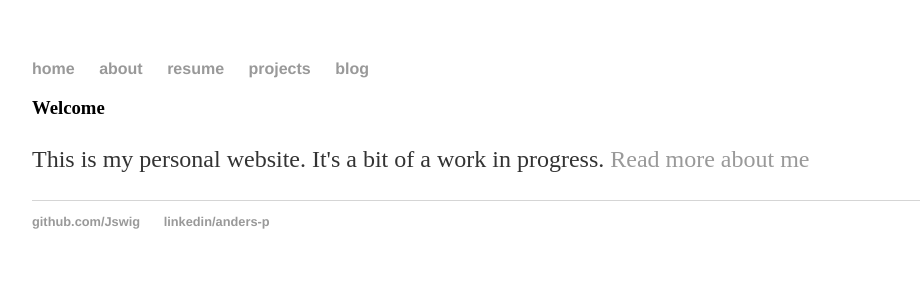
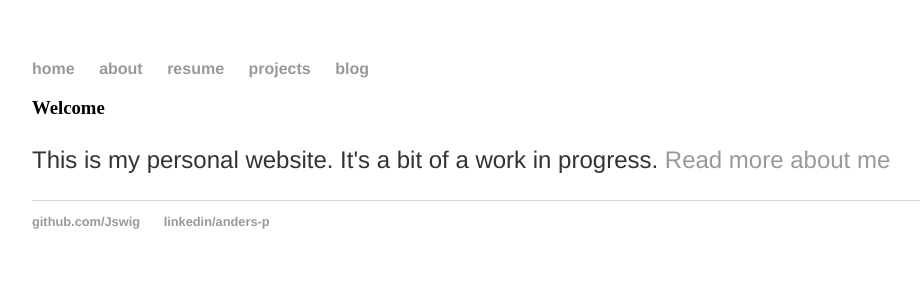
Before and after one commit to Jswig/Jswig.github.io, a Jekyll site: the page built from index.html, in a window 1280 px wide. Shown: the top 300 px of the page, without its empty margins (160-1080 px from the left). Built offline with Jekyll 4.4.1, drawn with Linux system fonts in a browser that asks for light colours.

Commit message:
fixed styling

```diff
--- a/css/main.css
+++ b/css/main.css
@@ -23,10 +23,15 @@
     font-size: 3em;
     font-family:'Helvetica', 'Arial', 'Sans-Serif';
 }
+h2 {
+    font-size: 2em;
+    font-family:'Helvetica', 'Arial', 'Sans-Serif';
+}
 p {
     font-size: 1.5em;
     line-height: 1.4em;
     color: #333;
+    font-family:'Helvetica', 'Arial', 'Sans-Serif'
 }
 footer {
     border-top: 1px solid #d5d5d5;
```
